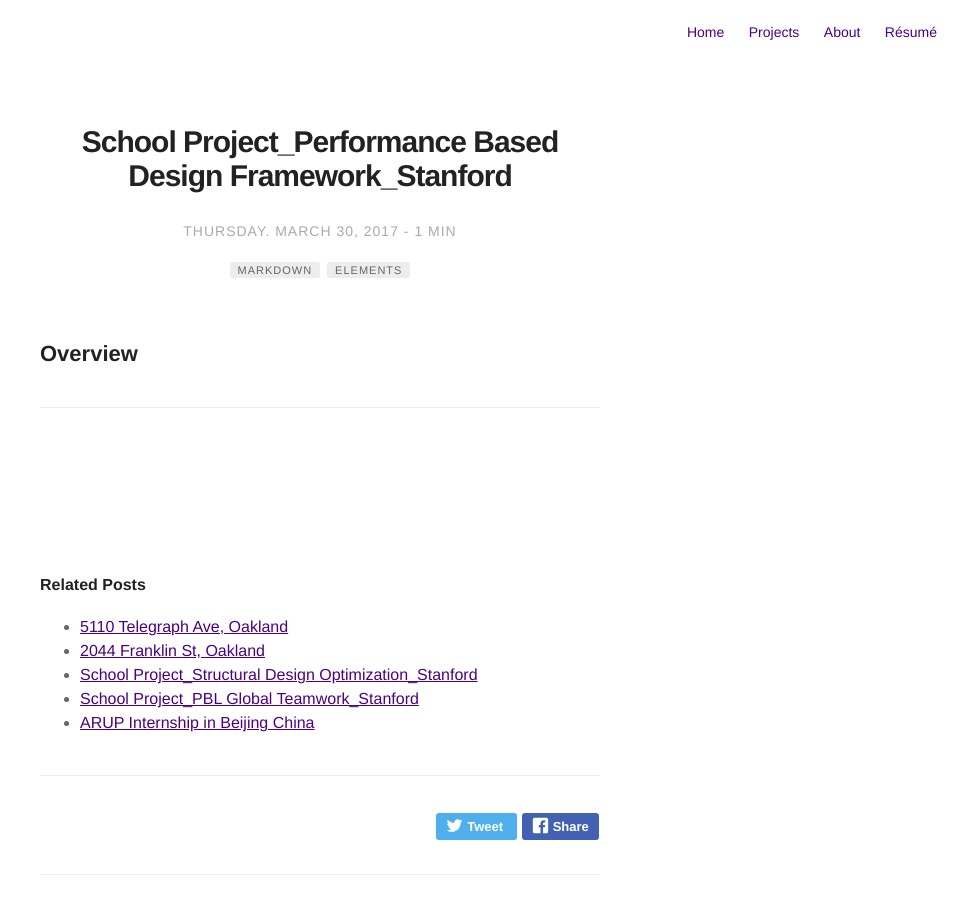
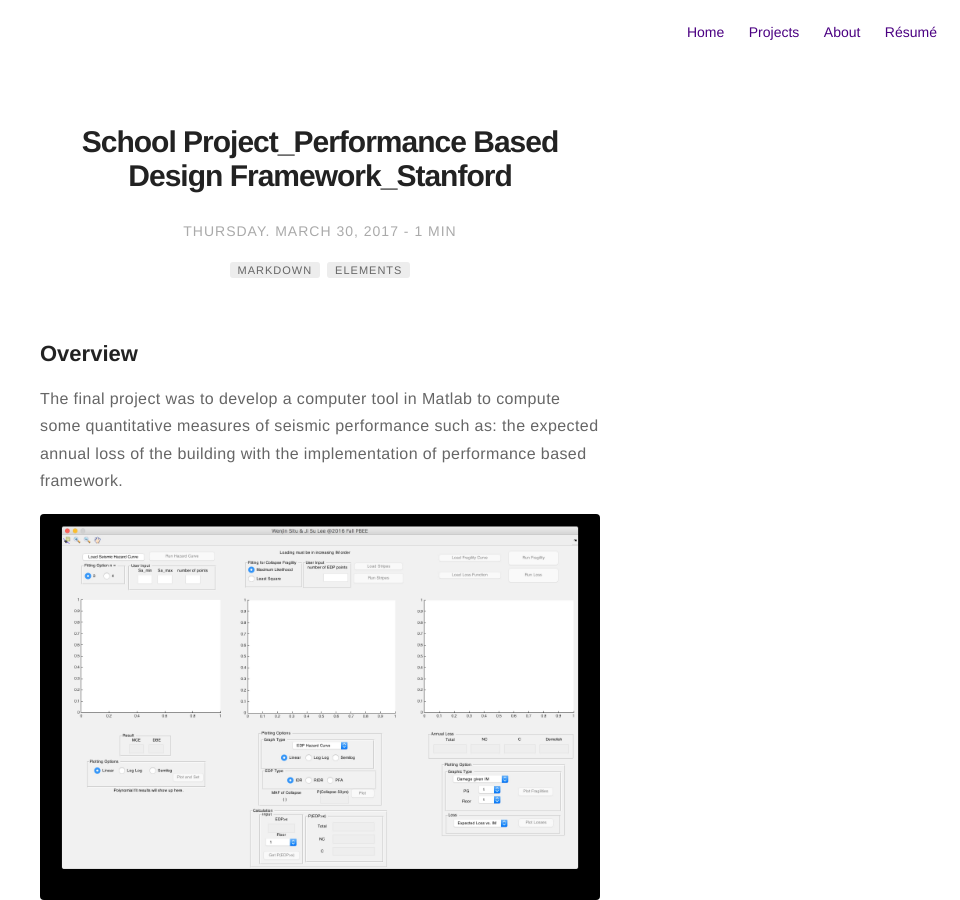
Before and after one commit to jsitu777/wenjinsitu.github.io, a Jekyll site: the page built from _posts/2017-03-30-Performance Based Design-common-elements.markdown, in a window 1280 px wide and 900 px high. Shown: the whole window, without its empty margins (320-1280 px from the left). Built offline with Jekyll 4.4.1, drawn with Linux system fonts in a browser that asks for light colours; comment, search, counter and statistics services are not loaded.

Commit message:
update more

```diff
--- a/_posts/2016-03-01-PBL-common-elements.markdown
+++ b/_posts/2016-03-01-PBL-common-elements.markdown
@@ -14,6 +14,8 @@ description: Markdown summary with different options
 ---
 
 ## Overview
+<p>PBL is a global interdisciplinary design collaboration class in which the students complete the design of an educational building in an intense two-quarter timeline. The design team conducted weekly meetings considering different time zones. Students from European institutes came to Stanford in the final week and made the presentation as a team.  </p>
+
 
 <img class="image" src="{{ site.url }}/{{ site.PBLGroupPicture }}">
 <img class="image" src="{{ site.url }}/{{ site.PBLFinalPicture }}">
--- a/_posts/2016-12-8-Structural Design Optimization-common-elements.markdown
+++ b/_posts/2016-12-8-Structural Design Optimization-common-elements.markdown
@@ -14,5 +14,9 @@ description: Markdown summary with different options
 ---
 
 ## Overview
+<p>The term project was taught by Prof. Paulino from Geogia Tech. We used structural optimization technique for a structure that has smaller cross section on the bottom and larger cross section on the top. We were also honored to have the structural engineer of the tallest structure in the world: Bill Baker to gave a presentation in the class.</p>
+
+
 <img class="image" src="{{ site.url }}/{{ site.OptimizedStructureClass }}">
 <img class="image" src="{{ site.url }}/{{ site.OptimizedStructure }}">
+<img class="image" src="{{ site.url }}/{{ site.Bill }}">
--- a/_posts/2017-03-30-Performance Based Design-common-elements.markdown
+++ b/_posts/2017-03-30-Performance Based Design-common-elements.markdown
@@ -14,8 +14,13 @@ description: Markdown summary with different options
 ---
 
 ## Overview
+<p>The final project was to develop a computer tool in Matlab to compute some quantitative measures of seismic performance such as: the expected annual loss of the building with the implementation of performance based framework.</p>
 
-
-
+<img class="image" src="{{ site.url }}/{{ site.PBD_GUI }}">
+<img class="image" src="{{ site.url }}/{{ site.PBD_Collapse }}">
+<img class="image" src="{{ site.url }}/{{ site.PBD_Annual_Loss }}">
+<img class="image" src="{{ site.url }}/{{ site.PBD_Fragility }}">
+<img class="image" src="{{ site.url }}/{{ site.PBD_Annual_Loss }}">
+<img class="image" src="{{ site.url }}/{{ site.PBD_Cost }}">
 
 ---
--- a/_posts/2018-05-24-T2-common-elements.markdown
+++ b/_posts/2018-05-24-T2-common-elements.markdown
@@ -14,7 +14,7 @@ description: Markdown summary with different options
 ---
 
 ## Overview
-<p>5110 Telegraph is a 6 story multi-family project in Oakland. Its lateral system consists of Buckling Resisting Braced Frame and its gravity system utilizes pre-fabricated volumetric modules. I mainly work on the CA phase for the project. The building has been topped out in Aug 2019. </p>
+<p>5110 Telegraph is a 6 story multi-family project in Oakland. Its lateral system consists of Buckling Resisting Braced Frame and its gravity system utilizes pre-fabricated volumetric modules. I mainly work on the Construction Administration phase for the project. The building has been topped out in Aug 2019. </p>
 
 <iframe width="560" height="315" src="https://www.youtube.com/embed/aN_l4VfM4WE" frameborder="0" allow="accelerometer; autoplay; encrypted-media; gyroscope; picture-in-picture" allowfullscreen></iframe>
 
```
Also changed, not shown: assets/images/Classes/Annual Loss.jpg (added), assets/images/Classes/Bill Baker.jpg (added), assets/images/Classes/Collapse Deaggregation Curve.jpg (added), assets/images/Classes/Expected Loss.jpg (added), assets/images/Classes/Fragility Curve.jpg (added), assets/images/Classes/GUI Interface.jpg (added), assets/images/Classes/Hazzard Curve.jpg (added), assets/images/Classes/Replacement Cost.jpg (added), assets/images/Classes/Seismic Hazzard Curve.jpg (added), 1 other file.
